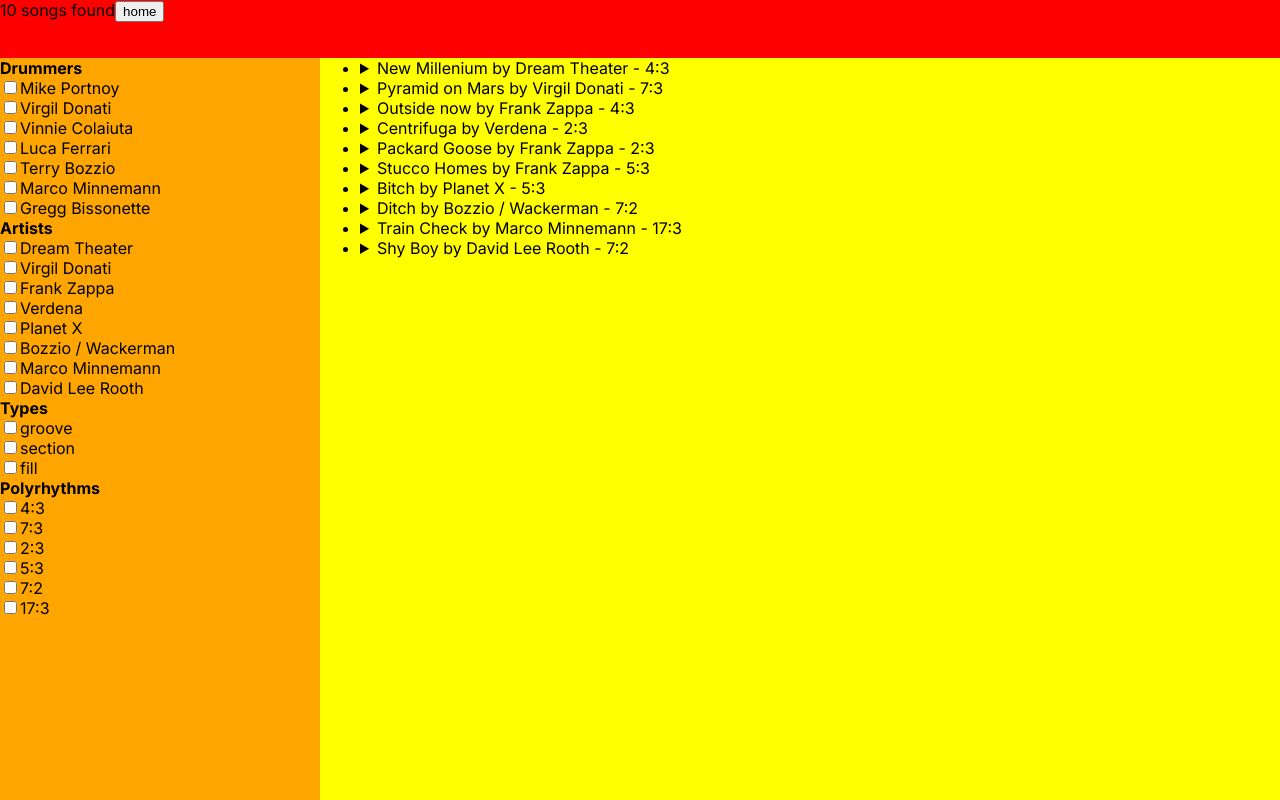
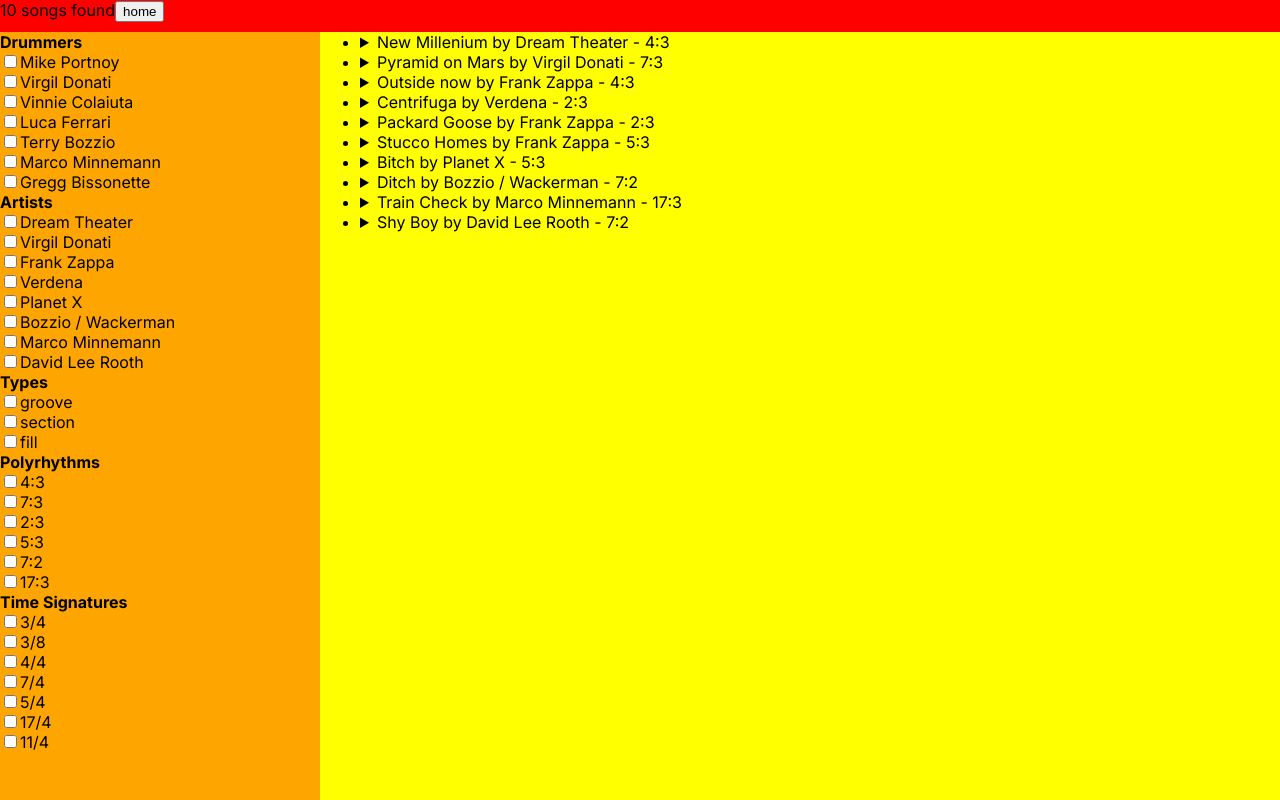
Before and after one commit to MarcoMaz/polylistsongs, a Next.js app: page /search in a window 1280 px wide. Built offline with nearby package versions, Linux system fonts and the light colour scheme.

Commit message:
- add time signature field

```diff
--- a/src/app/search/page.tsx
+++ b/src/app/search/page.tsx
@@ -4,7 +4,7 @@
 import { useState } from "react";
 import { songsData } from "../../../pages/api/songs";
 import Link from "next/link";
-import { PolyrhythmProp } from "@/models/model";
+import { PolyrhythmProp, TimeSignatureProp } from "@/models/model";
 
 interface SelectionComponentProps {
   items: string[];
@@ -48,18 +48,30 @@
   ];
 
   const polys = songsData.map((song) => song.polyrhythm);
-
   const uniquePolys = polys.filter(
     (song, index, self) =>
       index ===
       self.findIndex((s) => s.against === song.against && s.base === song.base)
   );
 
+  const timeSig = songsData.map((song) => song.timeSignature)
+  const uniqueTimeSig = timeSig.filter(
+    (song, index, self) =>
+      index ===
+      self.findIndex((s) => s.numerator === song.numerator && s.denominator === song.denominator)
+  );
+
+
+  // console.log(uniqueTimeSig)
+
   const [selectedDrummers, setSelectedDrummers] = useState<string[]>([]);
   const [selectedArtists, setSelectedArtists] = useState<string[]>([]);
   const [selectedPolytypes, setSelectedPolytypes] = useState<string[]>([]);
   const [selectedUniquePolys, setSelectedUniquePolys] = useState<
     (PolyrhythmProp & { selected: boolean })[]
+  >([]);
+  const [selectedUniqueTimeSig, setSelectedUniqueTimeSig] = useState<
+    (TimeSignatureProp & { selected: boolean })[]
   >([]);
 
   const handleSelection = (
@@ -82,6 +94,18 @@
     setSelectedUniquePolys(updatedPolys.filter((x) => x.selected));
   };
 
+  const handleTimeSigSelection = (index: number): void => {
+    const updatedTimeSig = [...uniqueTimeSig] as (TimeSignatureProp & {
+      selected: boolean;
+    })[];
+    updatedTimeSig[index].selected = !updatedTimeSig[index].selected;
+    setSelectedUniqueTimeSig(updatedTimeSig.filter((x) => x.selected));
+  };
+
+
+
+
+
   const filteredSongsData = songsData.filter(
     (song) =>
       (selectedDrummers.length === 0 ||
@@ -98,6 +122,16 @@
           (poly) =>
             poly.against === song.polyrhythm.against &&
             poly.base === song.polyrhythm.base
+        )
+  );
+
+  const filteredByTimeSigSongsData = filteredByPolySongsData.filter((song) =>
+    selectedUniqueTimeSig.length === 0
+      ? true
+      : selectedUniqueTimeSig.some(
+          (timeSig) =>
+          timeSig.numerator === song.timeSignature.numerator &&
+          timeSig.denominator === song.timeSignature.denominator
         )
   );
 
@@ -185,10 +219,31 @@
             );
           })}
         </div>
+        <strong>Time Signatures</strong>
+        <div>
+          {uniqueTimeSig.map((x, index) => {
+            return (
+              <div key={index}>
+                <input
+                  type="checkbox"
+                  id={`timeSig${index}`}
+                  name={`timeSig${index}`}
+                  checked={selectedUniqueTimeSig.some(
+                    (timeSig) => timeSig.numerator === x.numerator && timeSig.denominator === x.denominator
+                  )}
+                  onChange={() => handleTimeSigSelection(index)}
+                />
+                <label htmlFor={`timeSig${index}`}>
+                  {x.numerator}/{x.denominator}
+                </label>
+              </div>
+            );
+          })}
+        </div>
       </aside>
       <main>
         <ul>
-          {filteredByPolySongsData.map(
+          {filteredByTimeSigSongsData.map(
             (
               {
                 title,
```
